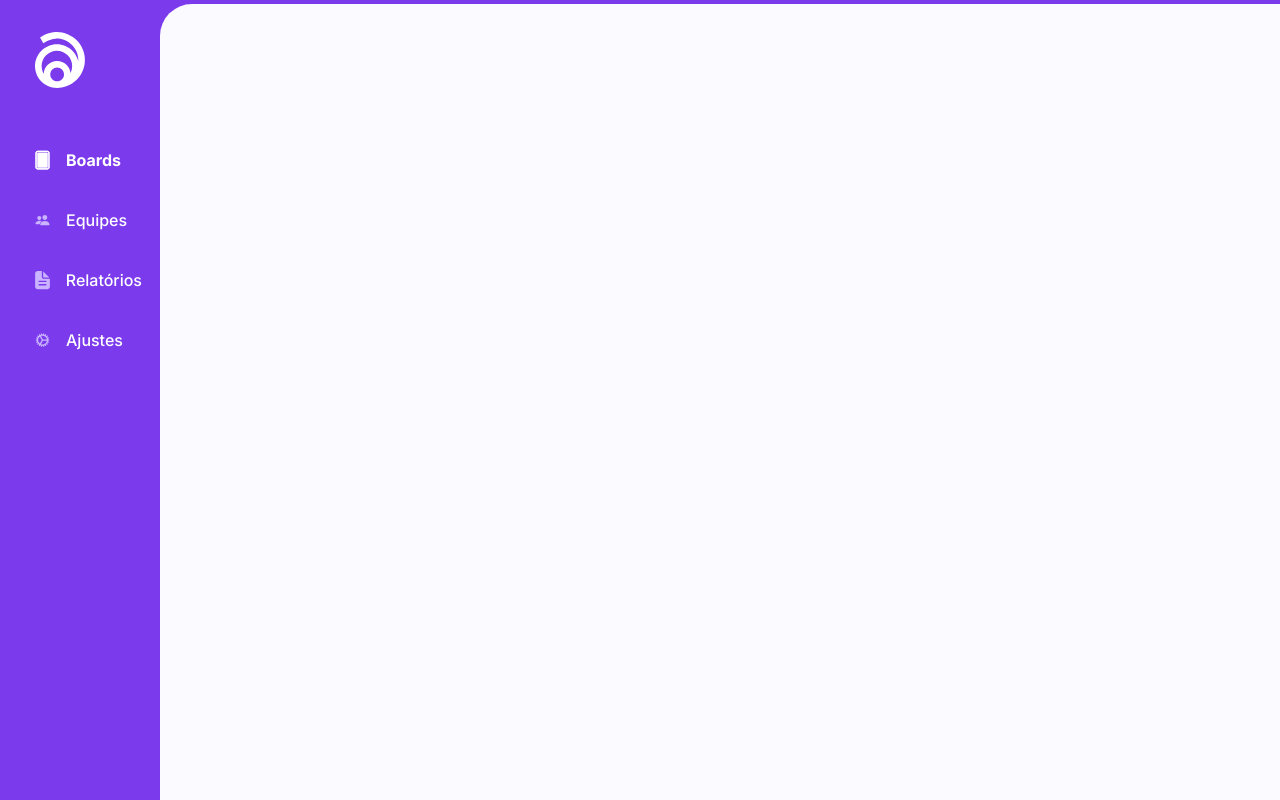
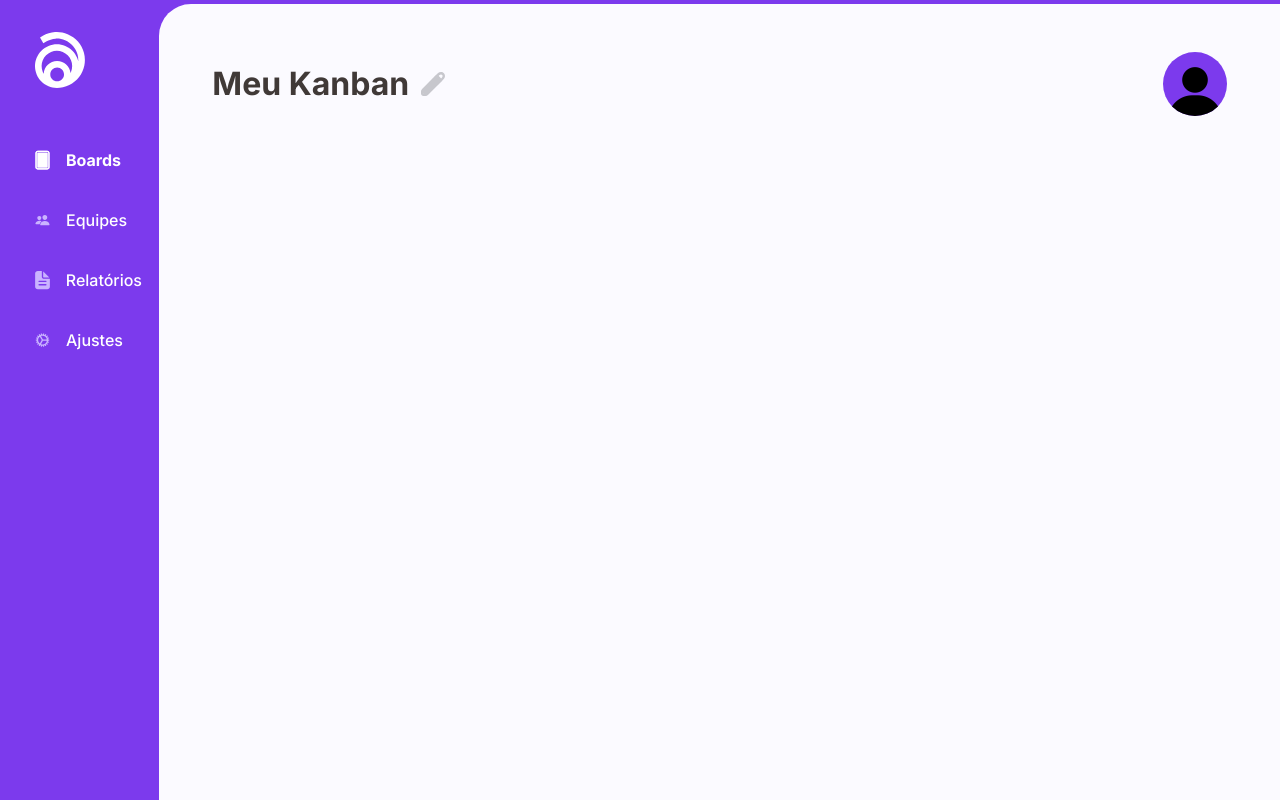
Before and after one commit to jairo-sousa/boracodar-submissions, a React (Vite) app: page / in a window 1280 px wide. Built offline with nearby package versions, Linux system fonts and the light colour scheme.

Commit message:
style: set Title

```diff
--- a/src/App.tsx
+++ b/src/App.tsx
@@ -1,11 +1,12 @@
 import { Flex } from "@chakra-ui/react";
 import { Header } from "./components/Header";
+import { Main } from "./components/Main/Main";
 
 export function App() {
 	return (
 		<Flex w="100%" h="100%" pt="0.4rem">
 			<Header />
-			<Flex w="100%" h="100%" bg="#FBFAFF" borderTopLeftRadius="3.2rem"></Flex>
+			<Main />
 		</Flex>
 	);
 }
--- /dev/null
+++ b/src/components/Main/Main.tsx
@@ -0,0 +1,17 @@
+import { Flex } from "@chakra-ui/react";
+import { Title } from "./Title";
+
+export function Main() {
+	return (
+		<Flex
+			w="100%"
+			h="100%"
+			bg="#FBFAFF"
+			borderTopLeftRadius="3.2rem"
+			p="4.8rem 3.2rem"
+			gap="3.2rem"
+		>
+			<Title />
+		</Flex>
+	);
+}
--- /dev/null
+++ b/src/components/Main/Title.tsx
@@ -0,0 +1,29 @@
+import { Box, Flex, Img, Text } from "@chakra-ui/react";
+
+export function Title() {
+	return (
+		<Flex
+			w="100%"
+			h="fit-content"
+			justify="space-between"
+			align="center"
+			px="2.1rem"
+		>
+			<Flex gap="1.2rem">
+				<Text fontSize="3.2rem">Meu Kanban</Text>
+				<Img src="/Main/pencil.svg" />
+			</Flex>
+			<Box
+				w="6.4rem"
+				h="6.4rem"
+				bg="#7C3AED"
+				borderRadius="50%"
+				overflow="hidden"
+				pos="relative"
+			>
+				<Img src="/Main/profile.png" pos="absolute" bottom="-1rem" />
+			</Box>
+		</Flex>
+	);
+}
+0;
```
Also changed, not shown: public/Main/profile.png (added).
